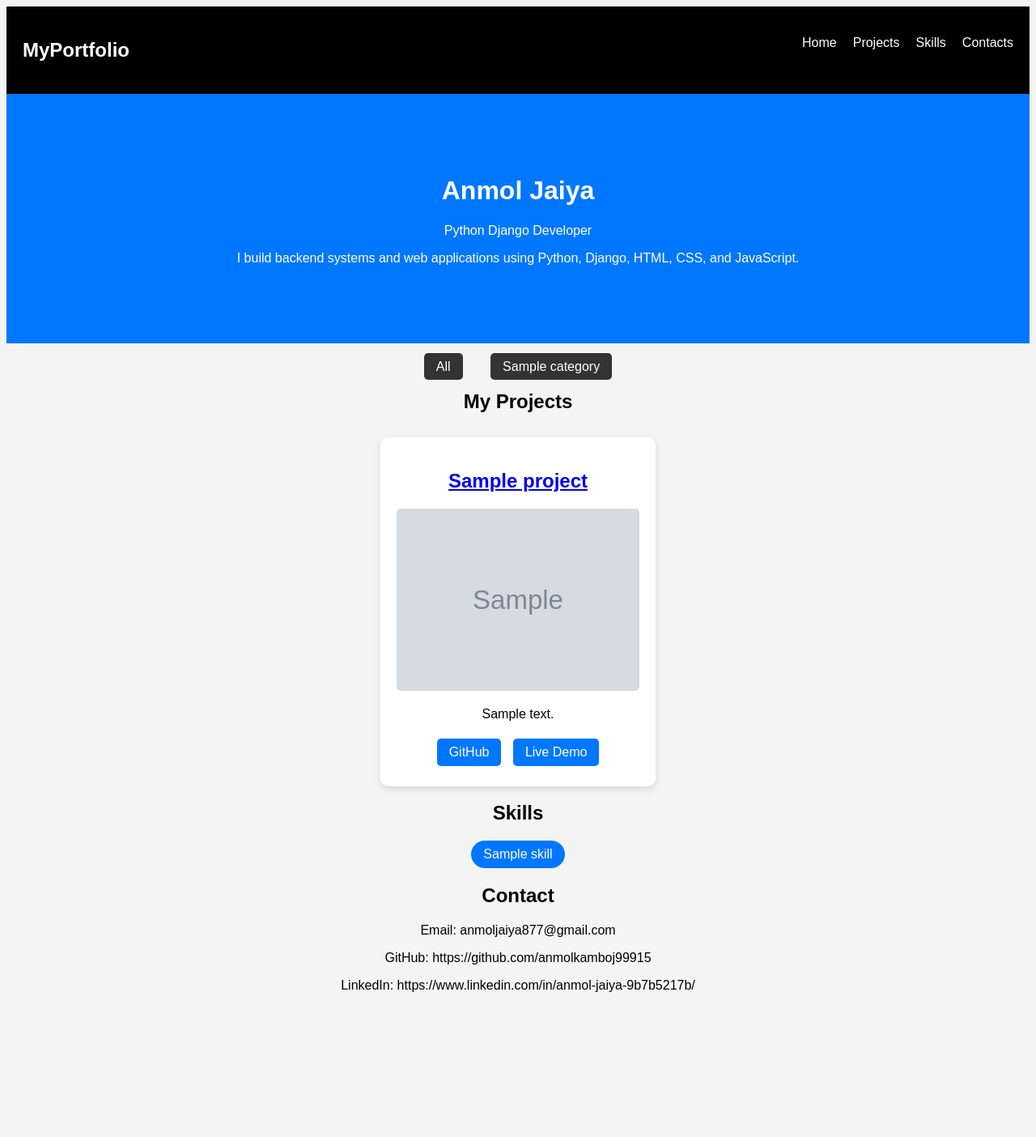
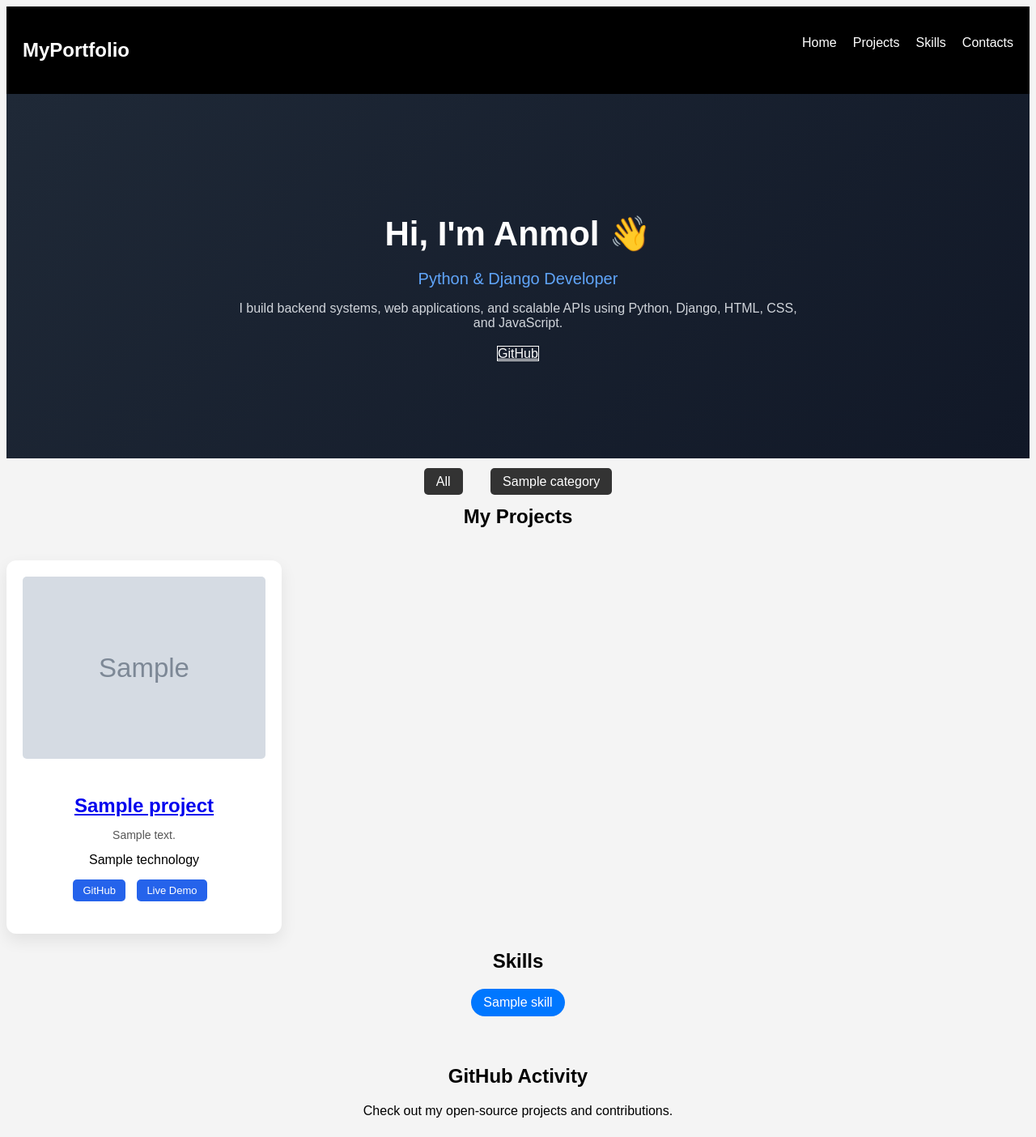
Before and after one commit to anmolkamboj99915/Portfolio_Website, a Django app: page / in a window 1280 px wide. Shown: the top 1404 px of the page at 81% size. Before the commit the page ends 1225 px from the top, so only its background shows below. Run offline with Django 5.2, Linux system fonts and the light colour scheme; tables that the repository leaves empty hold one stand-in row (values such as "Sample post"); grey boxes marked "Sample" are stand-in pictures.

Commit message:
Full project sync

```diff
--- a/portfolio/admin.py
+++ b/portfolio/admin.py
@@ -1,5 +1,5 @@
 from django.contrib import admin
-from .models import Project, Skill, Category, Contact
+from .models import Project, Skill, Category, Contact, Technology
 
 
 class ProjectAdmin(admin.ModelAdmin):
@@ -15,3 +15,4 @@ admin.site.register(Project, ProjectAdmin)
 admin.site.register(Skill)
 admin.site.register(Category)
 admin.site.register(Contact)
+admin.site.register(Technology)
--- a/portfolio/models.py
+++ b/portfolio/models.py
@@ -29,9 +29,20 @@ class Project(models.Model):
         blank=True,
     )
 
+    technologies = models.ManyToManyField(
+        "Technology",
+        blank=True
+    )
+
     def save(self, *args, **kwargs):
         if not self.slug:
-            self.slug = slugify(self.title)
+            base_slug = slugify(self.title)
+            slug = base_slug
+            counter = 1
+            while Project.objects.filter(slug=slug).exclude(id=self.id).exists():
+                slug = f"{base_slug}-{counter}"
+                counter += 1
+            self.slug = slug
         super().save(*args, **kwargs)
 
     def __str__(self):
@@ -42,3 +53,20 @@ class Skill(models.Model):
 
     def __str__(self):
         return self.name
+
+class Contact(models.Model):
+
+    name = models.CharField(max_length=100)
+    email = models.EmailField()
+    message = models.TextField()
+
+    created_at = models.DateTimeField(auto_now_add=True)
+
+    def __str__(self):
+        return f"{self.name} - {self.email}"
+
+class Technology(models.Model):
+    name = models.CharField(max_length=100)
+
+    def __str__(self):
+        return self.name
--- a/portfolio/views.py
+++ b/portfolio/views.py
@@ -1,5 +1,8 @@
 from django.shortcuts import render, get_object_or_404
-from .models import Project, Skill, Category
+from .models import Project, Skill, Category, Contact
+from django.core.mail import send_mail
+from django.conf import settings
+
 
 # Create your views here.
 def index(request):
@@ -14,6 +17,24 @@ def index(request):
     skills = Skill.objects.all()
     categories = Category.objects.all()
 
+    if request.method == "POST":
+        name = request.POST.get("name")
+        email = request.POST.get("email")
+        message = request.POST.get("message")
+
+        Contact.objects.create(
+            name=name,
+            email=email,
+            message=message,
+        )
+
+        send_mail(
+            subject=f"New Portfolio Message from {name}",
+            message=f"Name: {name}\nEmail: {email}\n\nMessage:\n{message}",
+            from_email=settings.EMAIL_HOST_USER,
+            recipient_list=[settings.EMAIL_HOST_USER],
+        )
+
     return render(request, "portfolio/index.html", {
         "projects": projects,
         "skills": skills,
--- a/static/css/style.css
+++ b/static/css/style.css
@@ -1,10 +1,10 @@
-body{
+body {
   font-family: Arial;
   background: #f4f4f4;
   text-align: center;
 }
 
-.projects-container{
+.projects-container {
   display: flex;
   flex-wrap: wrap;
   justify-content: center;
@@ -12,7 +12,7 @@ body{
   margin-top: 30px;
 }
 
-.project-card{
+.project-card {
   background: white;
   width: 300px;
   padding: 20px;
@@ -20,17 +20,16 @@ body{
   box-shadow: 0 4px 10px rgba(0, 0, 0, 0.1);
 }
 
-.project-card img{
+.project-card img {
   width: 100%;
   border-radius: 5px;
-
 }
 
-.buttons{
+.buttons {
   margin-top: 10px;
 }
 
-.buttons a{
+.buttons a {
   display: inline-block;
   margin: 5px;
   padding: 8px 15px;
@@ -40,7 +39,7 @@ body{
   border-radius: 5px;
 }
 
-.navbar{
+.navbar {
   display: flex;
   justify-content: space-between;
   padding: 20px;
@@ -48,24 +47,24 @@ body{
   color: white;
 }
 
-.navbar ul{
+.navbar ul {
   display: flex;
   list-style: none;
   gap: 20px;
 }
 
-.navbar a{
+.navbar a {
   color: white;
   text-decoration: none;
 }
 
-.hero{
+.hero {
   padding: 80px;
   background: #0077ff;
   color: white;
 }
 
-.skills{
+.skills {
   display: flex;
   gap: 10px;
   flex-wrap: wrap;
@@ -73,18 +72,18 @@ body{
   margin: 20px;
 }
 
-.skills span{
+.skills span {
   background: #0077ff;
   color: white;
   padding: 8px 15px;
-    border-radius:20px;
+  border-radius: 20px;
 }
 
-.categories{
+.categories {
   margin: 20px;
 }
 
-.categories a{
+.categories a {
   margin: 15px;
   padding: 8px 15px;
   background: #333;
@@ -92,3 +91,154 @@ body{
   text-decoration: none;
   border-radius: 5px;
 }
+
+#contact form {
+  display: flex;
+  flex-direction: column;
+  width: 300px;
+  margin: auto;
+  gap: 10px;
+}
+
+#contact input,
+#contact textarea {
+  padding: 10px;
+  border-radius: 5px;
+  border: 1px solid #ccc;
+}
+
+#contact button {
+  background: #0077ff;
+  color: white;
+  padding: 10px;
+  border: none;
+  border-radius: 5px;
+  cursor: pointer;
+}
+
+.tech_stack {
+  margin-top: 10px;
+}
+
+.tech_stack span {
+  background: #eee;
+  padding: 5px 10px;
+  margin: 3px;
+  display: inline-block;
+  border-radius: 5px;
+  font-size: 12px;
+}
+
+#github {
+  margin: 60px 0;
+  text-align: center;
+}
+
+#github img {
+  margin: 10px;
+}
+
+.hero {
+  background: linear-gradient(135deg, #1f2937, #111827);
+  color: white;
+  padding: 120px 20px;
+  text-align: center;
+}
+
+.hero-content {
+  max-width: 700px;
+  margin: auto;
+}
+
+.hero h1 {
+  font-size: 42px;
+  margin-bottom: 10px;
+}
+
+.hero-role {
+  font-size: 20px;
+  color: #60a5fa;
+  margin-bottom: 10px;
+}
+
+.hero-desc {
+  color: #d1d5db;
+  margin-bottom: 20px;
+}
+
+.hero-button a {
+  margin: 5px;
+  padding: 10px 20px;
+  border-radius: 6px;
+  text-decoration: none;
+}
+
+.btn-primary {
+  background: #2563eb;
+  color: white;
+}
+
+.btn-secondary {
+  border: 1px solid white;
+  color: white;
+}
+
+.projects-container {
+  display: grid;
+  grid-template-columns: repeat(auto-fit, minmax(300px, 1fr));
+  gap: 25px;
+  margin-top: 40px;
+}
+
+.project-card {
+  background: white;
+  border-radius: 12px;
+  overflow: hidden;
+  box-shadow: 0 8px 20px rgba(0, 0, 0, 0.08);
+  transition:
+    transform 0.3s ease,
+    box-shadow 0.3s ease;
+}
+
+.project-card:hover {
+  transform: translateY(-8px);
+  box-shadow: 0 12px 30px rgba(0, 0, 0, 0.15);
+}
+
+.project-image img {
+  width: 100%;
+  height: 180px;
+  object-fit: cover;
+}
+
+.project-content {
+  padding: 20px;
+}
+
+.project-content h2 {
+  margin-bottom: 10px;
+}
+
+.project-content p {
+  font-size: 14px;
+  color: #555;
+}
+
+.project-links {
+  margin-top: 15px;
+}
+
+.project-links a {
+  display: inline-block;
+  margin-right: 10px;
+  padding: 6px 12px;
+  background: #2563eb;
+  color: white;
+  border-radius: 5px;
+  text-decoration: none;
+  font-size: 13px;
+}
+
+.project-links a:hover {
+  background: #1d4ed8;
+}
--- a/templates/portfolio/index.html
+++ b/templates/portfolio/index.html
@@ -1,23 +1,34 @@
-{% extends "base.html" %}
+{% extends "base.html" %} {% block content %}
 
-{% block content %}
 <header class="hero">
+  <div class="hero-content">
+    <h1>Hi, I'm Anmol 👋</h1>
 
-    <h1>Anmol Jaiya</h1>
-    <p>Python Django Developer</p>
+    <p class="hero-role">Python & Django Developer</p>
 
-    <p>
-        I build backend systems and web applications using Python, Django, HTML, CSS, and JavaScript.
+    <p class="hero-desc">
+      I build backend systems, web applications, and scalable APIs using Python,
+      Django, HTML, CSS, and JavaScript.
     </p>
 
+    <div class="hero-buttons">
+      <a
+        href="https://github.com/anmolkamboj99915"
+        target="_blank"
+        rel="noopener"
+        class="btn-secondary"
+      >
+        GitHub
+      </a>
+    </div>
+  </div>
 </header>
 
 <div class="categories">
   <a href="/">All</a>
+
   {% for category in categories %}
-        <a href="/?category={{ category.id }}">
-            {{ category.name }}
-        </a>
+  <a href="/?category={{ category.id }}"> {{ category.name }} </a>
   {% endfor %}
 </div>
 
@@ -25,25 +36,38 @@
   <h1>My Projects</h1>
 
   <div class="projects-container">
-
     {% for project in projects %}
     <div class="project-card">
+      {% if project.image %}
+      <div class="project-img">
+        <img src="{{ project.image.url }}" alt="Project Image" />
+      </div>
+      {% endif %}
 
+      <div class="project-content">
         <h2>
           <a href="{% url 'project_detail' project.slug %}">
-                        {{project.title }}
+            {{ project.title }}
           </a>
         </h2>
 
-                {% if project.image %}
-                    <img src="{{ project.image.url }}" width="200">
-                {% endif %}
+        <p>{{ project.description|truncatewords:20 }}</p>
 
-                <p>{{ project.description }}</p>
+        <div class="tech-stack">
+          {% for tech in project.technologies.all %}
+          <span>{{ tech.name }}</span>
+          {% endfor %}
+        </div>
 
-                <div class="buttons">
-                    <a href="{{ project.github_link }}" target="_blank">GitHub</a>
-                    <a href="{{ project.live_link }}" target="_blank">Live Demo</a>
+        <div class="project-links">
+          <a href="{{ project.github_link }}" target="_blank" rel="noopener">
+            GitHub
+          </a>
+
+          <a href="{{ project.live_link }}" target="_blank" rel="noopener">
+            Live Demo
+          </a>
+        </div>
       </div>
     </div>
     {% endfor %}
@@ -60,13 +84,42 @@
   </div>
 </section>
 
+<section id="github">
+  <h1>GitHub Activity</h1>
+
+  <p>Check out my open-source projects and contributions.</p>
+
+  <a href="https://github.com/anmolkamboj99915" target="_blank" rel="noopener">
+    Visit My GitHub
+  </a>
+
+  <img
+    src="https://github-readme-stats.vercel.app/api?username=anmolkamboj99915&show_icons=true"
+    width="400"
+    alt="Anmol GitHub Stats"
+  />
+
+  <img
+    src="https://github-readme-stats.vercel.app/api/top-langs/?username=anmolkamboj99915&layout=compact"
+    width="400"
+    alt="Most used languages"
+  />
+</section>
+
 <section id="contact">
+  <h1>Contact Me:</h1>
 
-    <h1>Contact</h1>
+  <form method="POST" action="">
+    {% csrf_token %}
 
-    <p>Email: anmoljaiya877@gmail.com</p>
-    <p>GitHub: https://github.com/anmolkamboj99915</p>
-    <p>LinkedIn: https://www.linkedin.com/in/anmol-jaiya-9b7b5217b/</p>
+    <input type="text" name="name" placeholder="Your Name" required />
+
+    <input type="email" name="email" placeholder="Your Email" required />
+
+    <textarea name="message" placeholder="Your Message" required></textarea>
+
+    <button type="submit">Send Message</button>
+  </form>
 </section>
 
 {% endblock %}
```
Also changed, not shown: portfolio_site/settings.py (+9 -0 lines), portfolio/migrations/0006_contact_technology_project_technologies.py (added). Lines whose indentation alone changed are shown as unchanged.
